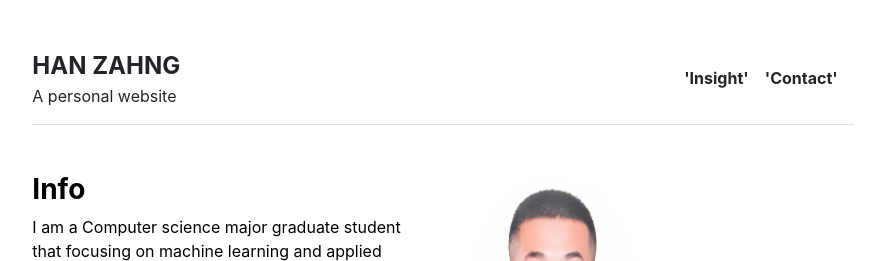
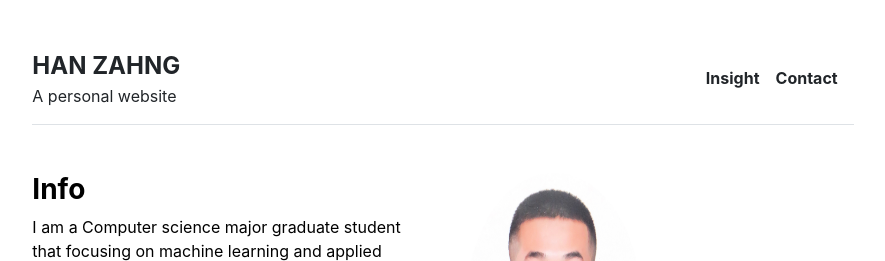
Before and after one commit to dukerosen/personal-website, a Jekyll site: the page built from index.md, in a window 1280 px wide. Shown: the top 261 px of the page, without its empty margins (197-1082 px from the left). Built offline with Jekyll 4.4.1, drawn with Linux system fonts in a browser that asks for light colours.

```diff
--- a/_data/settings.yml
+++ b/_data/settings.yml
@@ -1,6 +1,6 @@
 menu:
-- {name: <b>'Insight'</b>, url: '/cv'}
-- {name: <b>'Contact'</b>, url: '/contact'}
+- {name: <b>Insight</b>, url: '/cv'}
+- {name: <b>Contact</b>, url: '/contact'}
 
 social:
 - {icon: 'github', link: 'https://github.com/dukerosen'}
```
